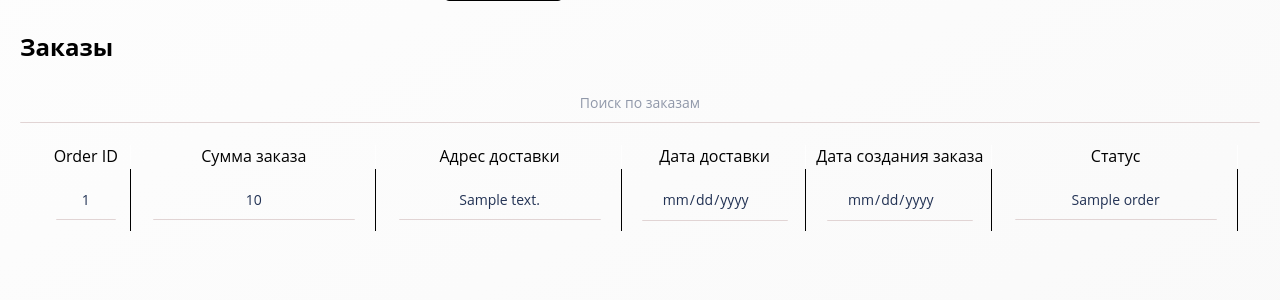
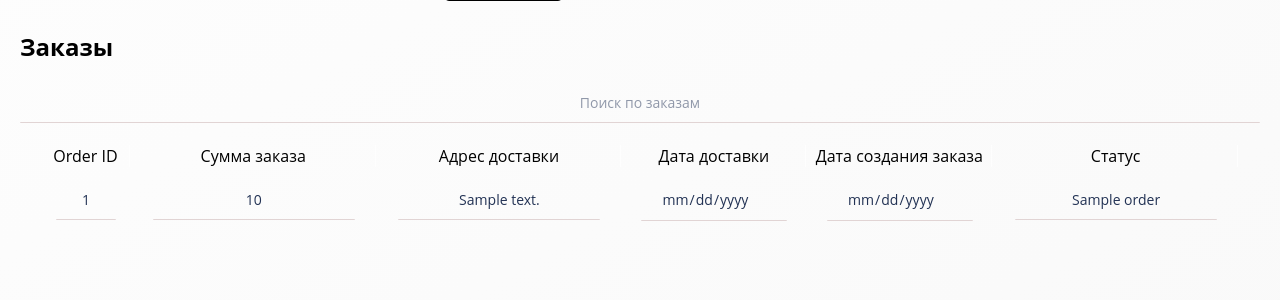
Before and after one commit to 1FaKe110/bvb_shop_admin, a Flask app: template src/templates/orders.html in a window 1280 px wide. Shown: the part 52-352 px from the top of the page. Run offline with Flask 3, Linux system fonts and the light colour scheme; the template is opened without the code that fills it: most values are stand-ins (such as "Sample title", 1, 10 or a date in 2020); parts of the project's set-up code (start-up, migrations or seed data) failed here and were passed over.

Commit message:
23.10 убрал черточку убрал Dockerfile

```diff
--- a/src/static/css/admin.css
+++ b/src/static/css/admin.css
@@ -14,7 +14,6 @@
     justify-content: space-evenly;
     align-items: baseline;
 }
-
 main {
     display: flex;
     flex-direction: column;
@@ -37,7 +36,6 @@ form.addProduct div p, form.addCategory div p {
 }
 
 td {
-    border-right: 1px solid black;
     padding-left: 10px;
     padding-right: 10px;
     align-content: center;
```
Also changed, not shown: 1 other file.
